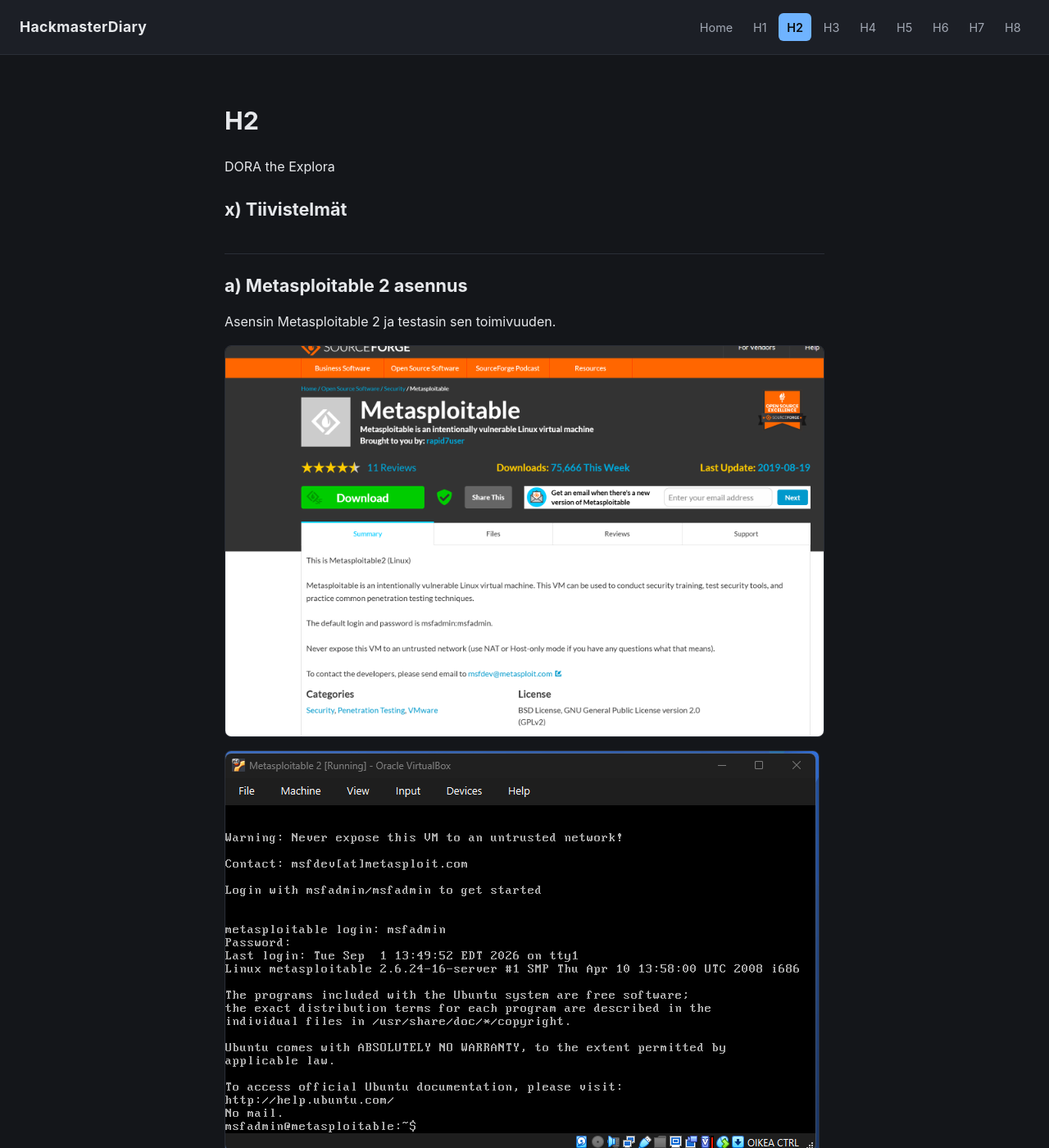
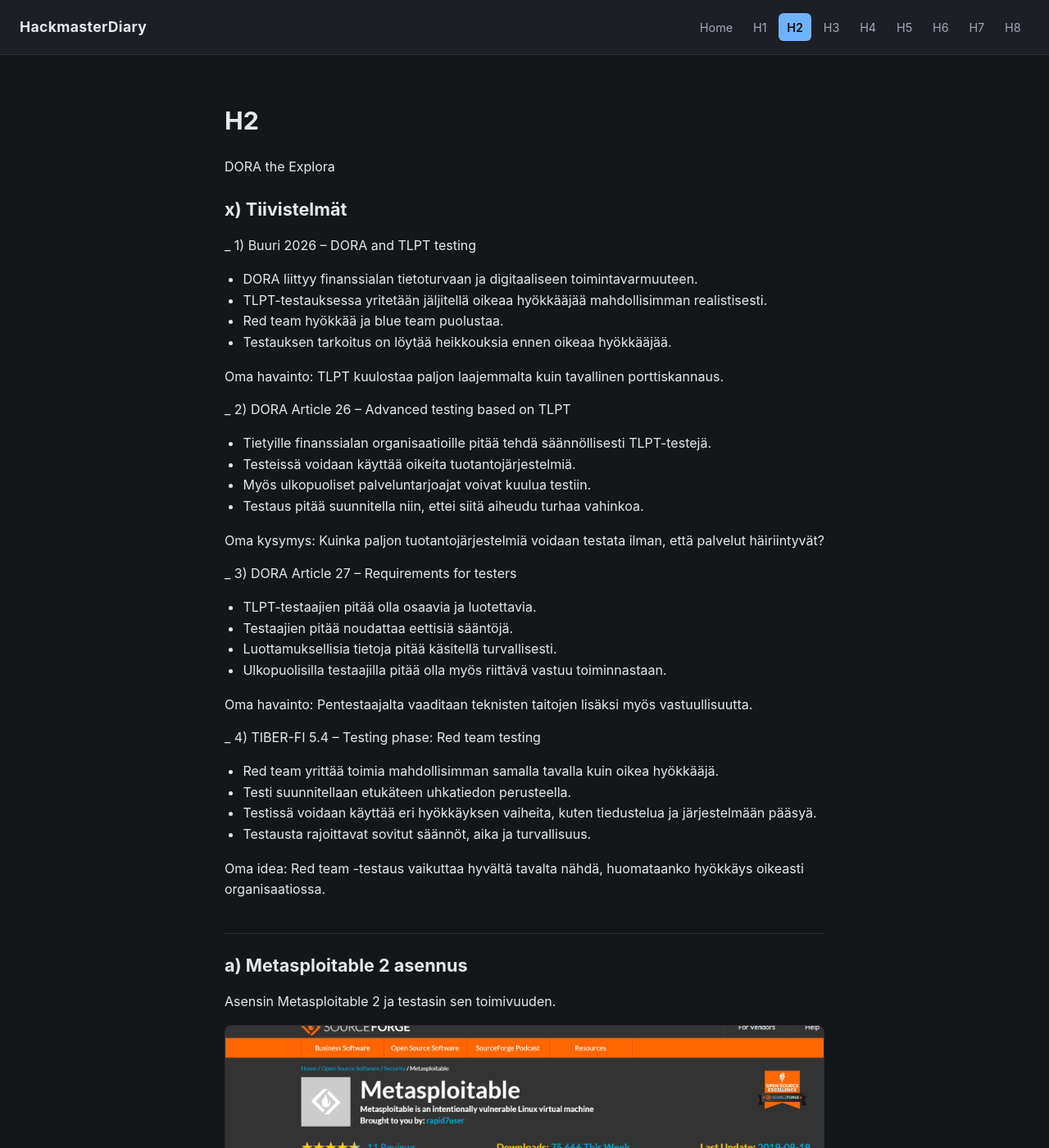
Before and after one commit to boyzcodez/HackmasterDiary, a Jekyll site: the page built from h2.md, in a window 1280 px wide and 1400 px high. Shown: the whole window at 82% size. Built offline with Jekyll 4.4.1, drawn with Linux system fonts in a browser that asks for light colours; some of the changed text lies outside the part shown.

Commit message:
h2 x) done

```diff
--- a/h2.md
+++ b/h2.md
@@ -6,6 +6,43 @@ permalink: /h2/
 DORA the Explora
 
 ## x) Tiivistelmät
+
+_ 1) Buuri 2026 – DORA and TLPT testing
+
+- DORA liittyy finanssialan tietoturvaan ja digitaaliseen toimintavarmuuteen.
+- TLPT-testauksessa yritetään jäljitellä oikeaa hyökkääjää mahdollisimman realistisesti.
+- Red team hyökkää ja blue team puolustaa.
+- Testauksen tarkoitus on löytää heikkouksia ennen oikeaa hyökkääjää.
+
+Oma havainto: TLPT kuulostaa paljon laajemmalta kuin tavallinen porttiskannaus.
+
+_ 2) DORA Article 26 – Advanced testing based on TLPT
+
+- Tietyille finanssialan organisaatioille pitää tehdä säännöllisesti TLPT-testejä.
+- Testeissä voidaan käyttää oikeita tuotantojärjestelmiä.
+- Myös ulkopuoliset palveluntarjoajat voivat kuulua testiin.
+- Testaus pitää suunnitella niin, ettei siitä aiheudu turhaa vahinkoa.
+
+Oma kysymys: Kuinka paljon tuotantojärjestelmiä voidaan testata ilman, että palvelut häiriintyvät?
+
+_ 3) DORA Article 27 – Requirements for testers
+
+- TLPT-testaajien pitää olla osaavia ja luotettavia.
+- Testaajien pitää noudattaa eettisiä sääntöjä.
+- Luottamuksellisia tietoja pitää käsitellä turvallisesti.
+- Ulkopuolisilla testaajilla pitää olla myös riittävä vastuu toiminnastaan.
+
+Oma havainto: Pentestaajalta vaaditaan teknisten taitojen lisäksi myös vastuullisuutta.
+
+_ 4) TIBER-FI 5.4 – Testing phase: Red team testing
+
+- Red team yrittää toimia mahdollisimman samalla tavalla kuin oikea hyökkääjä.
+- Testi suunnitellaan etukäteen uhkatiedon perusteella.
+- Testissä voidaan käyttää eri hyökkäyksen vaiheita, kuten tiedustelua ja järjestelmään pääsyä.
+- Testausta rajoittavat sovitut säännöt, aika ja turvallisuus.
+
+Oma idea: Red team -testaus vaikuttaa hyvältä tavalta nähdä, huomataanko hyökkäys oikeasti organisaatiossa.
+
 
 ## a) Metasploitable 2 asennus
 
```
Also changed, not shown: other parts of h2.md (+2 -2 lines).
